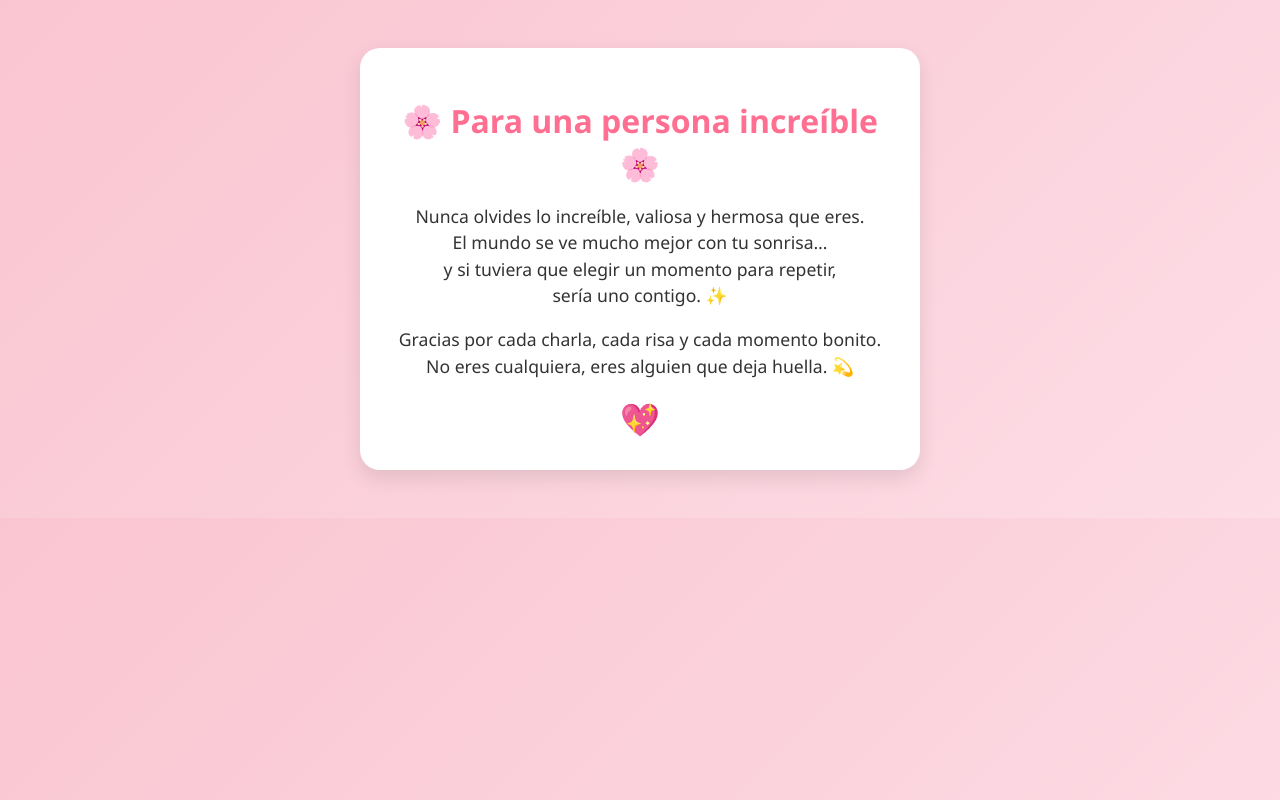
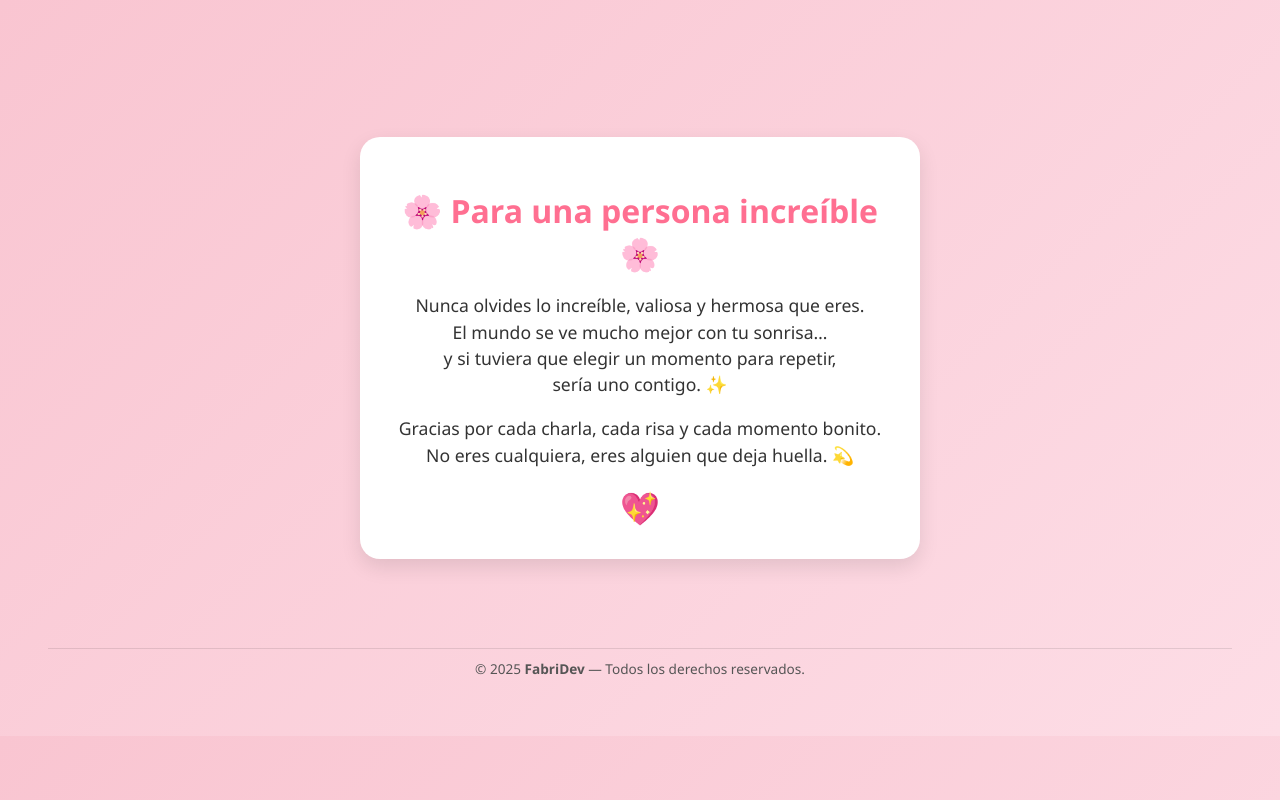
Before and after one commit to RFBS23/dedicatoria-para-ellas, a plain HTML site: page index.html in a window 1280 px wide. Drawn offline with Linux system fonts and the light colour scheme.

Commit message:
actualizando index

```diff
--- a/index.html
+++ b/index.html
@@ -11,6 +11,10 @@
             text-align: center;
             padding: 40px;
             color: #333;
+            min-height: 80vh;
+            display: flex;
+            flex-direction: column;
+            justify-content: space-between;
         }
         .card {
             background: white;
@@ -32,6 +36,17 @@
             font-size: 2em;
             color: #ff6f91;
         }
+        footer {
+            font-size: 0.85em;
+            color: #555;
+            padding: 10px 0;
+            border-top: 1px solid rgba(0,0,0,0.1);
+        }
+		.txt-footer{
+			text-decoration: none;
+			color: inherit;
+			font-weight: bold;
+		}
     </style>
 </head>
 <body>
@@ -49,5 +64,9 @@
         </p>
         <div class="heart">💖</div>
     </div>
+
+    <footer>
+        © 2025 <a href="https://fabridev.vercel.app/es" class="txt-footer" target="_blank">FabriDev</a> — Todos los derechos reservados.
+    </footer>
 </body>
 </html>
```
